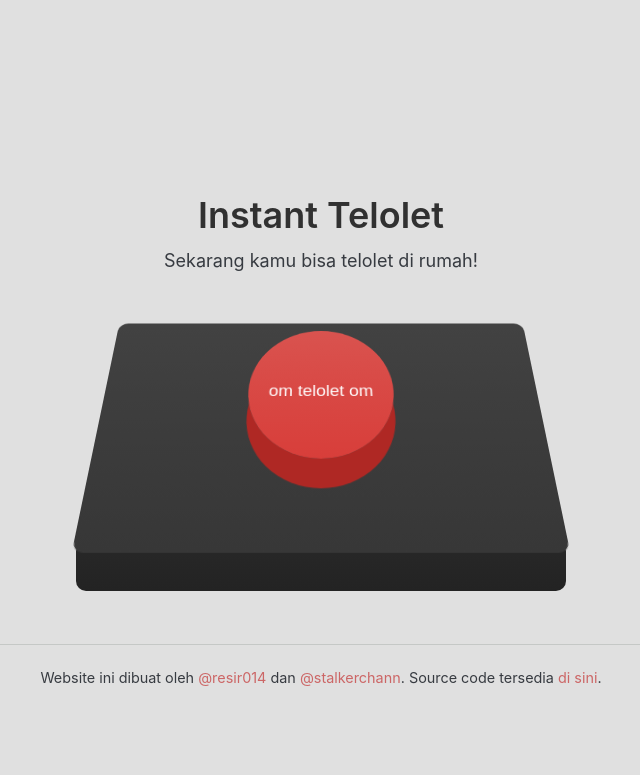
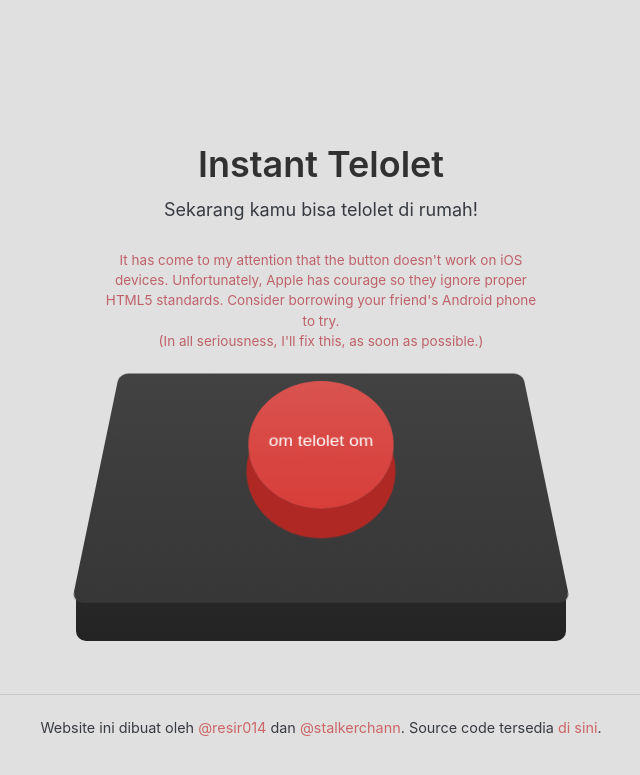
Before and after one commit to resir014/telolet, a Jekyll site: the page built from index.html, in a window 1280 px wide. Shown: the top 775 px of the page, without its empty margins (319-959 px from the left). Built offline with Jekyll 4.4.1, drawn with Linux system fonts in a browser that asks for light colours.

Commit message:
added iOS bug notice

```diff
--- /dev/null
+++ b/_sass/components/_ios-notice.scss
@@ -0,0 +1,5 @@
+.ios-notice {
+  text-align: center;
+  font-size: 75%;
+  color: $code-color;
+}
--- a/index.html
+++ b/index.html
@@ -2,6 +2,11 @@
 layout: default
 title: Home
 ---
+
+<div class="ios-notice">
+  It has come to my attention that the button doesn't work on iOS devices. Unfortunately, Apple has courage so they ignore proper HTML5 standards. Consider borrowing your friend's Android phone to try.<br>
+  (In all seriousness, I'll fix this, as soon as possible.)
+</div>
 
 <div class="telolet-o-matron-3000">
   <button class="telolet-o-matron-3000__button" id="telolet">om telolet om</button>
--- a/styles.scss
+++ b/styles.scss
@@ -15,3 +15,4 @@
 
 @import "components/loading-mask";
 @import "components/telolet-o-matron-3000";
+@import "components/ios-notice";
```
